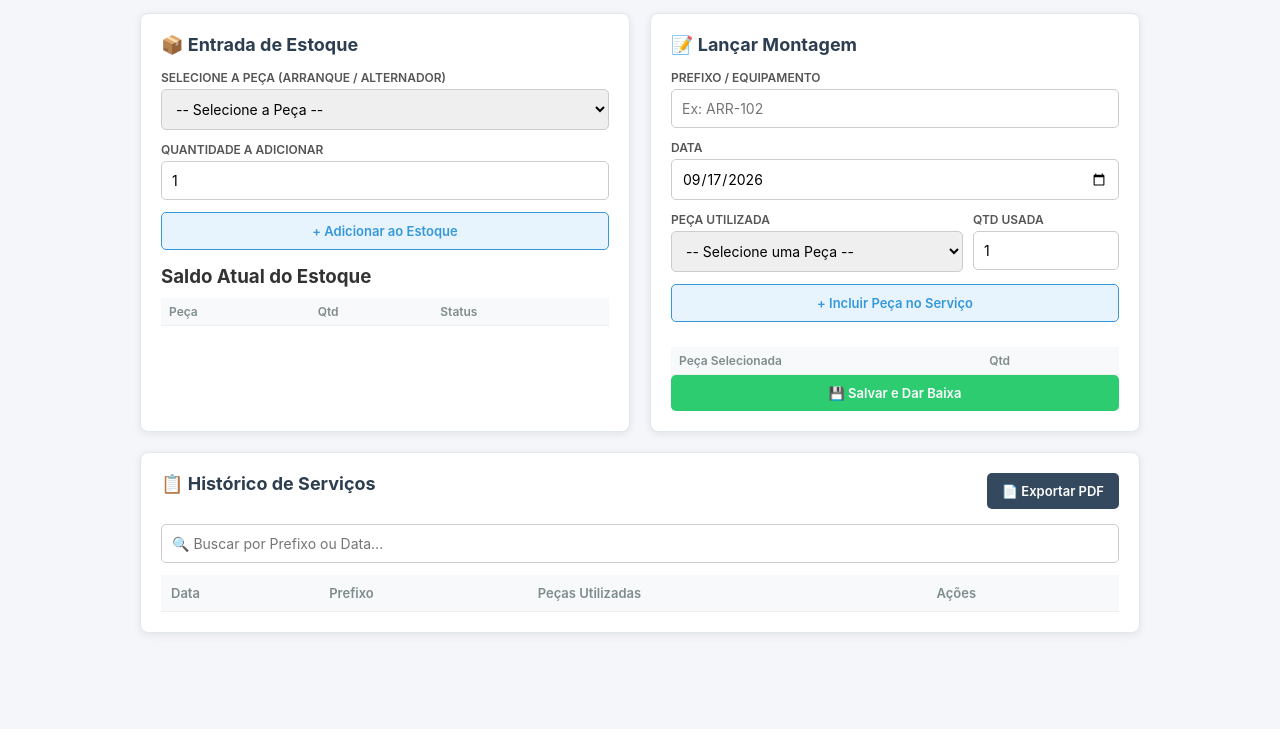
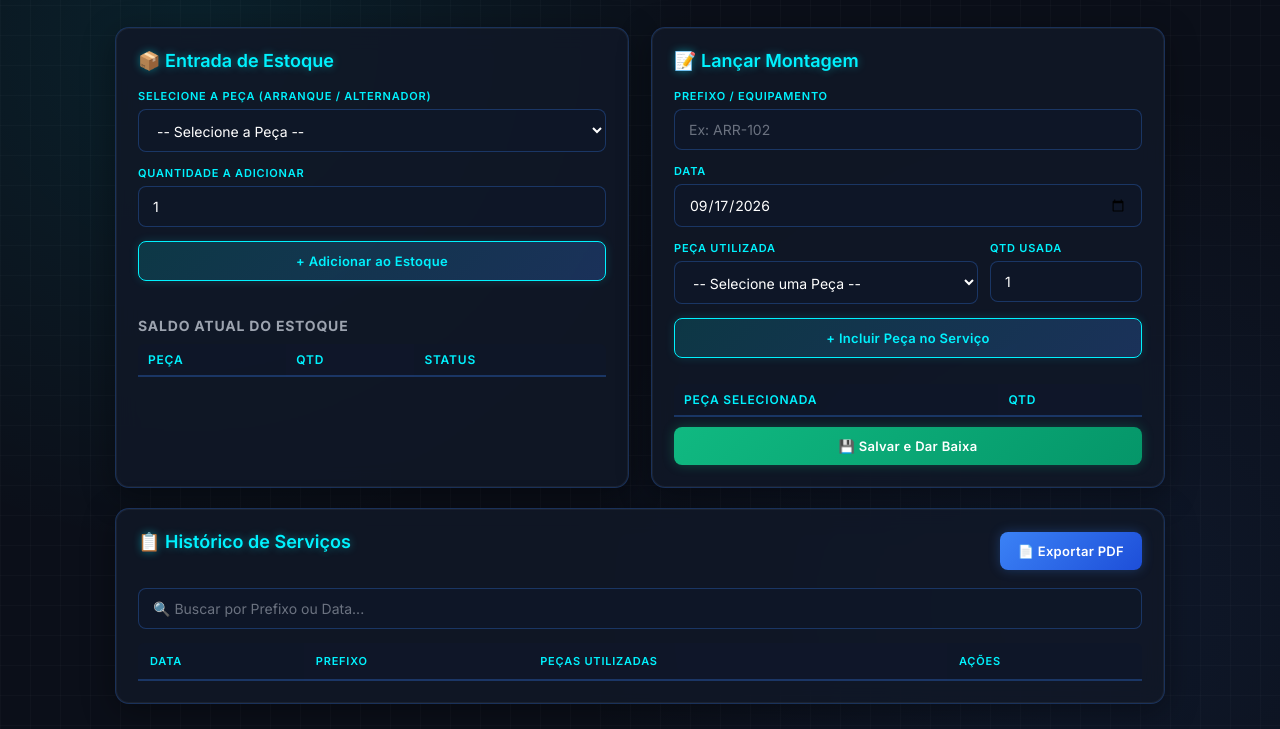
Before and after one commit to geovannipalhasomgp-beep/controle-montagem, a plain HTML site: page index.html in a window 1280 px wide. Shown: the part 85-814 px from the top of the page. Drawn offline with nearby package versions, Linux system fonts and the light colour scheme.

Commit message:
Update style.css

```diff
--- a/style.css
+++ b/style.css
@@ -1,41 +1,79 @@
+@import url('https://fonts.googleapis.com/css2?family=Inter:wght@300;400;500;600;700&display=swap');
+
 * {
     margin: 0;
     padding: 0;
     box-sizing: border-box;
-    font-family: -apple-system, BlinkMacSystemFont, "Segoe UI", Roboto, Helvetica, Arial, sans-serif;
+    font-family: 'Inter', system-ui, -apple-system, BlinkMacSystemFont, sans-serif;
+}
+
+:root {
+    --bg-main: #0b0f19;
+    --card-bg: rgba(17, 24, 39, 0.85);
+    --card-border: rgba(59, 130, 246, 0.25);
+    --text-primary: #f3f4f6;
+    --text-secondary: #9ca3af;
+
+    /* Cores Neon e Destaque */
+    --neon-blue: #00f2fe;
+    --neon-blue-glow: rgba(0, 242, 254, 0.4);
+    --accent-blue: #3b82f6;
+    --accent-blue-hover: #2563eb;
+
+    --success-green: #10b981;
+    --success-glow: rgba(16, 185, 129, 0.4);
+
+    --danger-red: #ef4444;
+    --danger-glow: rgba(239, 68, 68, 0.4);
+
+    --warning-yellow: #f59e0b;
 }
 
 body {
-    background-color: #f4f6f9;
-    color: #333;
-    padding: 20px;
+    background-color: var(--bg-main);
+    background-image:
+        radial-gradient(circle at 15% 15%, rgba(0, 242, 254, 0.08) 0%, transparent 40%),
+        radial-gradient(circle at 85% 85%, rgba(59, 130, 246, 0.08) 0%, transparent 40%),
+        linear-gradient(rgba(255, 255, 255, 0.02) 1px, transparent 1px),
+        linear-gradient(90deg, rgba(255, 255, 255, 0.02) 1px, transparent 1px);
+    background-size: 100% 100%, 100% 100%, 30px 30px, 30px 30px;
+    color: var(--text-primary);
+    min-height: 100vh;
+    padding: 25px 15px;
 }
 
 .container {
-    max-width: 1000px;
+    max-width: 1050px;
     margin: 0 auto;
 }
 
+/* Header Principal */
 header {
-    margin-bottom: 25px;
     text-align: center;
+    margin-bottom: 30px;
+    position: relative;
 }
 
 header h1 {
-    color: #1a252f;
-    font-size: 26px;
-    margin-bottom: 5px;
+    font-size: 28px;
+    font-weight: 700;
+    color: #ffffff;
+    text-shadow: 0 0 15px var(--neon-blue-glow), 0 0 30px rgba(0, 242, 254, 0.2);
+    letter-spacing: -0.5px;
+    margin-bottom: 6px;
 }
 
 header p {
-    color: #7f8c8d;
+    color: var(--text-secondary);
     font-size: 14px;
+    font-weight: 400;
 }
 
+/* Layout Grid */
 .grid {
     display: grid;
     grid-template-columns: 1fr 1fr;
-    gap: 20px;
+    gap: 22px;
 }
 
 @media (max-width: 768px) {
@@ -44,139 +82,235 @@ header p {
     }
 }
 
+/* Cards Estilizados com Efeito Vidro Fosco (Glassmorphism) */
 .card {
-    background: #ffffff;
-    border-radius: 8px;
-    padding: 20px;
-    box-shadow: 0 2px 8px rgba(0, 0, 0, 0.08);
-    border: 1px solid #e1e8ed;
+    background: var(--card-bg);
+    backdrop-filter: blur(12px);
+    border-radius: 14px;
+    padding: 22px;
+    border: 1px solid var(--card-border);
+    box-shadow: 0 8px 32px 0 rgba(0, 0, 0, 0.37), inset 0 0 0 1px rgba(255, 255, 255, 0.05);
+    transition: transform 0.3s ease, border-color 0.3s ease, box-shadow 0.3s ease;
+}
+
+.card:hover {
+    border-color: rgba(0, 242, 254, 0.45);
+    box-shadow: 0 10px 35px 0 rgba(0, 242, 254, 0.15);
 }
 
 .card-header {
     display: flex;
     justify-content: space-between;
     align-items: center;
-    margin-bottom: 15px;
+    margin-bottom: 18px;
 }
 
 .card h2 {
     font-size: 18px;
-    color: #2c3e50;
-    margin-bottom: 15px;
+    font-weight: 600;
+    color: var(--neon-blue);
+    margin-bottom: 18px;
+    display: flex;
+    align-items: center;
+    gap: 8px;
+    text-shadow: 0 0 8px var(--neon-blue-glow);
 }
 
+.card h3 {
+    font-size: 14px;
+    color: var(--text-secondary);
+    margin: 20px 0 10px 0;
+    text-transform: uppercase;
+    letter-spacing: 0.8px;
+}
+
+/* Formulários */
 .form-group {
-    margin-bottom: 12px;
+    margin-bottom: 14px;
 }
 
 .form-row {
     display: flex;
-    gap: 10px;
+    gap: 12px;
 }
 
 label {
     display: block;
-    font-size: 12px;
+    font-size: 11px;
     font-weight: 600;
-    color: #555;
-    margin-bottom: 4px;
+    color: var(--neon-blue);
+    margin-bottom: 6px;
     text-transform: uppercase;
+    letter-spacing: 0.8px;
 }
 
 input, select {
     width: 100%;
-    padding: 10px;
-    border: 1px solid #ccc;
-    border-radius: 5px;
+    padding: 11px 14px;
+    background: rgba(15, 23, 42, 0.7);
+    border: 1px solid rgba(59, 130, 246, 0.3);
+    border-radius: 8px;
     font-size: 14px;
+    color: #ffffff;
     outline: none;
-    transition: border 0.2s;
+    transition: all 0.25s ease;
+}
+
+input::placeholder {
+    color: #6b7280;
 }
 
 input:focus, select:focus {
-    border-color: #3498db;
+    border-color: var(--neon-blue);
+    box-shadow: 0 0 12px var(--neon-blue-glow);
+    background: rgba(15, 23, 42, 0.95);
 }
 
+select option {
+    background-color: #0f172a;
+    color: #ffffff;
+}
+
+/* Botões com Animações Neon */
 .btn {
-    padding: 10px 15px;
+    padding: 11px 18px;
     border: none;
-    border-radius: 5px;
+    border-radius: 8px;
     font-weight: 600;
     font-size: 13px;
     cursor: pointer;
-    transition: background 0.2s;
+    position: relative;
+    overflow: hidden;
+    transition: all 0.3s ease;
+    display: inline-flex;
+    align-items: center;
+    justify-content: center;
+    gap: 6px;
+    letter-spacing: 0.3px;
 }
 
+.btn:active {
+    transform: scale(0.97) !important;
+}
+
+/* Botão Adicionar ao Estoque / Incluir */
 .btn-add {
-    background-color: #e8f4fd;
-    color: #3498db;
-    border: 1px solid #3498db;
+    background: linear-gradient(135deg, rgba(0, 242, 254, 0.15), rgba(59, 130, 246, 0.25));
+    color: var(--neon-blue);
+    border: 1px solid var(--neon-blue);
     width: 100%;
-    margin-bottom: 15px;
+    margin-bottom: 16px;
+    box-shadow: 0 0 10px rgba(0, 242, 254, 0.15);
 }
 
 .btn-add:hover {
-    background-color: #3498db;
-    color: #fff;
+    background: linear-gradient(135deg, var(--neon-blue), var(--accent-blue));
+    color: #090d16;
+    font-weight: 700;
+    box-shadow: 0 0 20px var(--neon-blue-glow), 0 0 30px rgba(0, 242, 254, 0.4);
+    transform: translateY(-2px);
 }
 
+/* Botão Salvar e Dar Baixa (Sucesso) */
 .btn-primary {
-    background-color: #2ecc71;
-    color: #fff;
+    background: linear-gradient(135deg, #10b981, #059669);
+    color: #ffffff;
     width: 100%;
+    margin-top: 10px;
+    box-shadow: 0 0 12px rgba(16, 185, 129, 0.3);
 }
 
 .btn-primary:hover {
-    background-color: #27ae60;
+    background: linear-gradient(135deg, #34d399, #10b981);
+    box-shadow: 0 0 22px var(--success-glow);
+    transform: translateY(-2px);
 }
 
+/* Botão Exportar PDF */
 .btn-secondary {
-    background-color: #34495e;
-    color: #fff;
+    background: linear-gradient(135deg, #3b82f6, #1d4ed8);
+    color: #ffffff;
+    box-shadow: 0 0 12px rgba(59, 130, 246, 0.3);
 }
 
 .btn-secondary:hover {
-    background-color: #2c3e50;
+    background: linear-gradient(135deg, #60a5fa, #3b82f6);
+    box-shadow: 0 0 20px rgba(59, 130, 246, 0.5);
+    transform: translateY(-2px);
 }
 
+/* Botão Deletar / Lixeira */
 .btn-danger {
-    background: none;
-    border: none;
-    color: #e74c3c;
+    background: rgba(239, 68, 68, 0.1);
+    border: 1px solid rgba(239, 68, 68, 0.3);
+    color: #fca5a5;
+    padding: 5px 10px;
+    border-radius: 6px;
     cursor: pointer;
-    font-size: 14px;
+    transition: all 0.2s ease;
 }
 
+.btn-danger:hover {
+    background: var(--danger-red);
+    color: #ffffff;
+    box-shadow: 0 0 12px var(--danger-glow);
+    transform: scale(1.08);
+}
+
+/* Tabelas */
 table {
     width: 100%;
-    border-collapse: collapse;
+    border-collapse: separate;
+    border-spacing: 0;
     margin-top: 10px;
 }
 
 th, td {
-    padding: 10px;
+    padding: 11px 12px;
     text-align: left;
-    border-bottom: 1px solid #eee;
     font-size: 13px;
 }
 
 th {
-    background-color: #f8f9fa;
-    color: #7f8c8d;
+    background-color: rgba(15, 23, 42, 0.8);
+    color: var(--neon-blue);
     font-weight: 600;
+    text-transform: uppercase;
+    font-size: 11px;
+    letter-spacing: 0.8px;
+    border-bottom: 2px solid rgba(59, 130, 246, 0.3);
+}
+
+th:first-child { border-top-left-radius: 6px; }
+th:last-child { border-top-right-radius: 6px; }
+
+td {
+    border-bottom: 1px solid rgba(255, 255, 255, 0.05);
+    color: #e5e7eb;
+}
+
+tbody tr {
+    transition: background-color 0.2s ease;
+}
+
+tbody tr:hover {
+    background-color: rgba(59, 130, 246, 0.08);
 }
 
 .tabela-compacta th, .tabela-compacta td {
-    padding: 6px 8px;
+    padding: 8px 10px;
     font-size: 12px;
 }
 
+/* Badges de Status com Iluminação */
 .badge-ok {
-    color: #27ae60;
-    font-weight: bold;
+    color: #34d399;
+    font-weight: 600;
+    text-shadow: 0 0 8px rgba(52, 211, 153, 0.4);
 }
 
 .badge-alerta {
-    color: #e74c3c;
-    font-weight: bold;
+    color: #fbbf24;
+    font-weight: 600;
+    text-shadow: 0 0 8px rgba(251, 191, 36, 0.4);
 }
```
